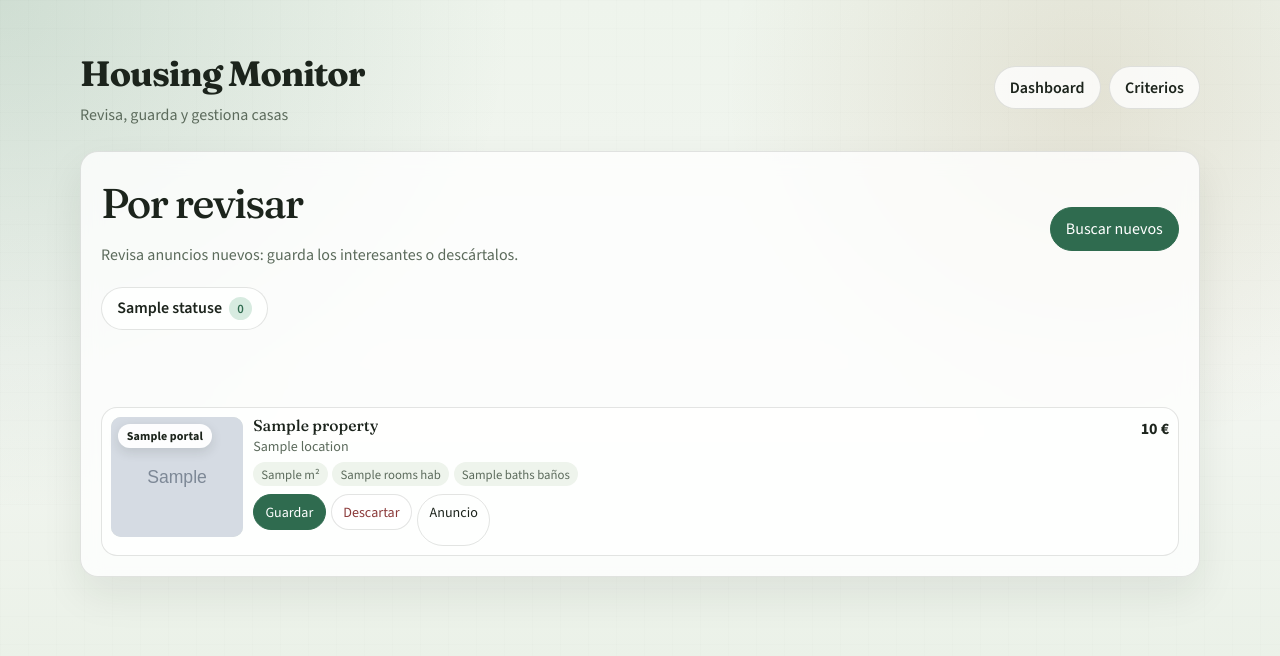
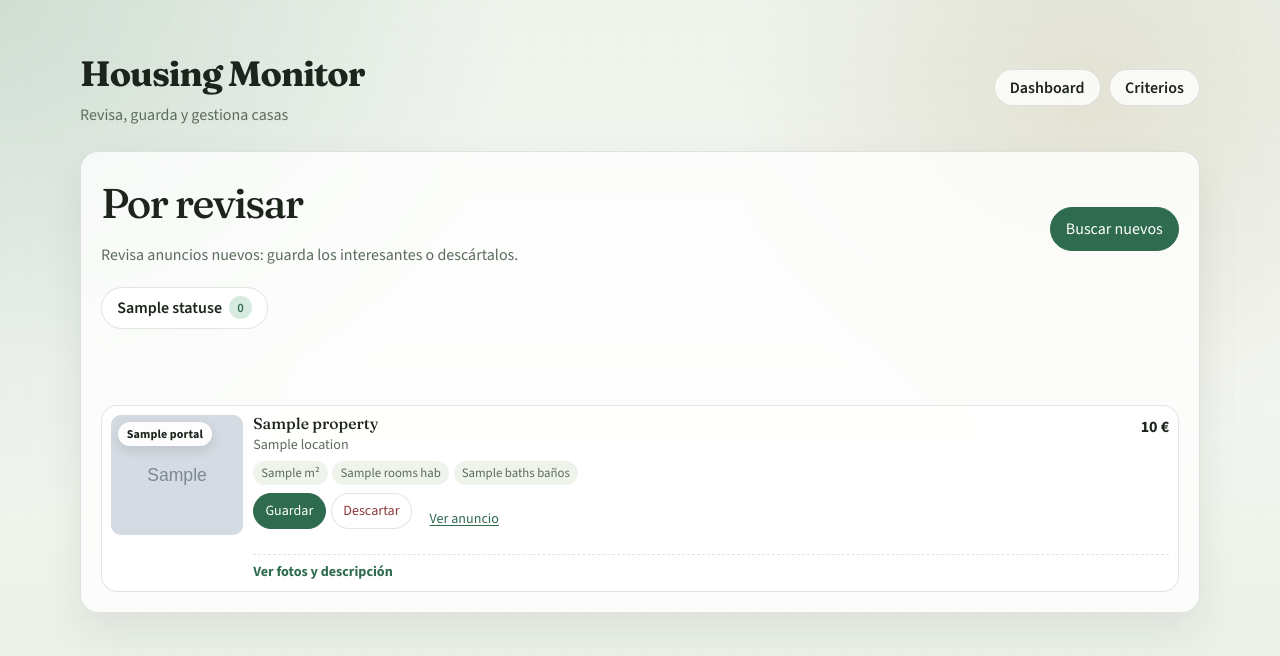
Before and after one commit to ArturoYuste/housing-monitor-zgz, a FastAPI app: template app/templates/dashboard.html in a window 1280 px wide. Shown: the top 656 px of the page. Run offline with FastAPI, Linux system fonts and the light colour scheme; the template is opened without the code that fills it: most values are stand-ins (such as "Sample title", 1, 10 or a date in 2020); grey boxes marked "Sample" are stand-in pictures; some libraries are stand-ins or nearby versions.

Commit message:
Improve review cards: details before save, overflow, link style
Pending listings can expand photos and description before deciding.
Saved cards stay within the viewport; Ver anuncio uses a cleaner link style.

Co-authored-by: developers.social11 <developers.social11@gmail.com>

```diff
--- a/app/static/app.css
+++ b/app/static/app.css
@@ -91,11 +91,15 @@ a {
 .nav a,
 .button,
 .chip {
+  display: inline-flex;
+  align-items: center;
+  justify-content: center;
   border: 1px solid var(--line);
   background: var(--panel);
   border-radius: 999px;
   padding: 0.55rem 0.95rem;
   font-weight: 600;
+  line-height: 1.1;
   transition: transform 0.18s ease, background 0.18s ease, border-color 0.18s ease;
 }
 
@@ -216,6 +220,22 @@ a {
 
 .button.ghost {
   background: transparent;
+}
+
+.button.linkish {
+  background: transparent;
+  border-color: transparent;
+  color: var(--accent);
+  text-decoration: underline;
+  text-underline-offset: 0.15em;
+  padding-left: 0.35rem;
+  padding-right: 0.35rem;
+}
+
+.button.linkish:hover {
+  background: rgba(47, 107, 79, 0.08);
+  border-color: transparent;
+  transform: none;
 }
 
 .button.danger {
@@ -595,3 +615,88 @@ a {
   opacity: 0.7;
   cursor: wait;
 }
+
+
+.panel,
+#property-list,
+.property-grid,
+.property-card--saved,
+.property-card--compact {
+  max-width: 100%;
+  min-width: 0;
+}
+
+.property-card--saved {
+  overflow: hidden;
+}
+
+.saved-head__text {
+  min-width: 0;
+  flex: 1 1 12rem;
+}
+
+.property-card--saved .compact-title {
+  overflow-wrap: anywhere;
+  word-break: break-word;
+  -webkit-line-clamp: unset;
+  display: block;
+}
+
+.photo-strip-wrap,
+.photo-strip,
+.desc-fold,
+.manage-form,
+.alt-offers {
+  max-width: 100%;
+  min-width: 0;
+}
+
+.photo-strip {
+  overscroll-behavior-x: contain;
+  -webkit-overflow-scrolling: touch;
+}
+
+.desc-fold summary,
+.desc-full,
+.alt-offers {
+  overflow-wrap: anywhere;
+  word-break: break-word;
+}
+
+.pending-details {
+  margin-top: 0.25rem;
+  border-top: 1px dashed var(--line);
+  padding-top: 0.35rem;
+}
+
+.pending-details > summary {
+  cursor: pointer;
+  color: var(--accent);
+  font-weight: 700;
+  font-size: 0.88rem;
+  list-style: none;
+}
+
+.pending-details > summary::-webkit-details-marker { display: none; }
+
+.pending-details[open] > summary {
+  margin-bottom: 0.45rem;
+}
+
+.pending-details .photo-strip {
+  margin-bottom: 0.45rem;
+}
+
+@media (max-width: 780px) {
+  .property-card--saved .saved-head {
+    flex-direction: column;
+  }
+
+  .property-card--saved .actions {
+    width: 100%;
+  }
+}
+
+
+.m-0 { margin: 0; }
+.mt-2 { margin-top: 0.5rem; }
--- a/app/templates/partials/property_card_pending.html
+++ b/app/templates/partials/property_card_pending.html
@@ -4,6 +4,8 @@
   'pisos.com': 'Pisos.com',
   'idealista': 'Idealista'
 }.get(property.portal, property.portal) %}
+{% set images = property.images if property.images else ([property.main_image] if property.main_image else []) %}
+{% set full = property.description or '' %}
 <article class="property-card property-card--compact">
   <div class="compact-media">
     {% if property.main_image %}
@@ -48,7 +50,41 @@
         <button class="button" type="submit">Volver a revisar</button>
       </form>
       {% endif %}
-      <a class="button ghost" href="{{ property.url }}" target="_blank" rel="noopener noreferrer">Anuncio</a>
+      <a class="button linkish" href="{{ property.url }}" target="_blank" rel="noopener noreferrer">Ver anuncio</a>
     </div>
+
+    {% if images|length > 1 or full %}
+    <details class="pending-details">
+      <summary>Ver fotos y descripción</summary>
+      {% if images|length > 1 %}
+      <div class="photo-strip">
+        {% for img in images %}
+          <a href="{{ img }}" target="_blank" rel="noopener noreferrer">
+            <img src="{{ img }}" alt="Foto {{ loop.index }}" loading="lazy">
+          </a>
+        {% endfor %}
+      </div>
+      {% endif %}
+      {% if full %}
+      <div class="desc-fold">
+        {% if full|length > desc_preview_len %}
+          <p class="desc-preview m-0" id="desc-short-{{ property.id }}">{{ full[:desc_preview_len] }}…</p>
+          <p class="desc-full m-0" id="desc-full-{{ property.id }}" hidden>{{ full }}</p>
+          <button class="button linkish" type="button"
+            onclick="
+              const shortEl=document.getElementById('desc-short-{{ property.id }}');
+              const fullEl=document.getElementById('desc-full-{{ property.id }}');
+              const open = fullEl.hidden === false;
+              fullEl.hidden = open;
+              shortEl.hidden = !open;
+              this.textContent = open ? 'Leer más' : 'Leer menos';
+            ">Leer más</button>
+        {% else %}
+          <p class="desc-full m-0">{{ full }}</p>
+        {% endif %}
+      </div>
+      {% endif %}
+    </details>
+    {% endif %}
   </div>
 </article>
--- a/app/templates/partials/property_card_saved.html
+++ b/app/templates/partials/property_card_saved.html
@@ -6,14 +6,14 @@
 }.get(property.portal, property.portal) %}
 <article class="property-card property-card--saved">
   <div class="saved-head">
-    <div>
+    <div class="saved-head__text">
       <h2 class="compact-title">{{ property.title }}</h2>
       <p class="muted m-0">{{ property.location }} ·
         {% if property.price %}{{ "{:,.0f}".format(property.price).replace(",", ".") }} €{% else %}—{% endif %}
       </p>
     </div>
     <div class="actions">
-      <a class="button ghost" href="{{ property.url }}" target="_blank" rel="noopener noreferrer">Ver anuncio</a>
+      <a class="button linkish" href="{{ property.url }}" target="_blank" rel="noopener noreferrer">Ver anuncio</a>
       <form hx-post="/properties/{{ property.id }}/status" hx-target="#property-list" hx-swap="innerHTML">
         <input type="hidden" name="status" value="discarded">
         <input type="hidden" name="current_status" value="saved">
```
